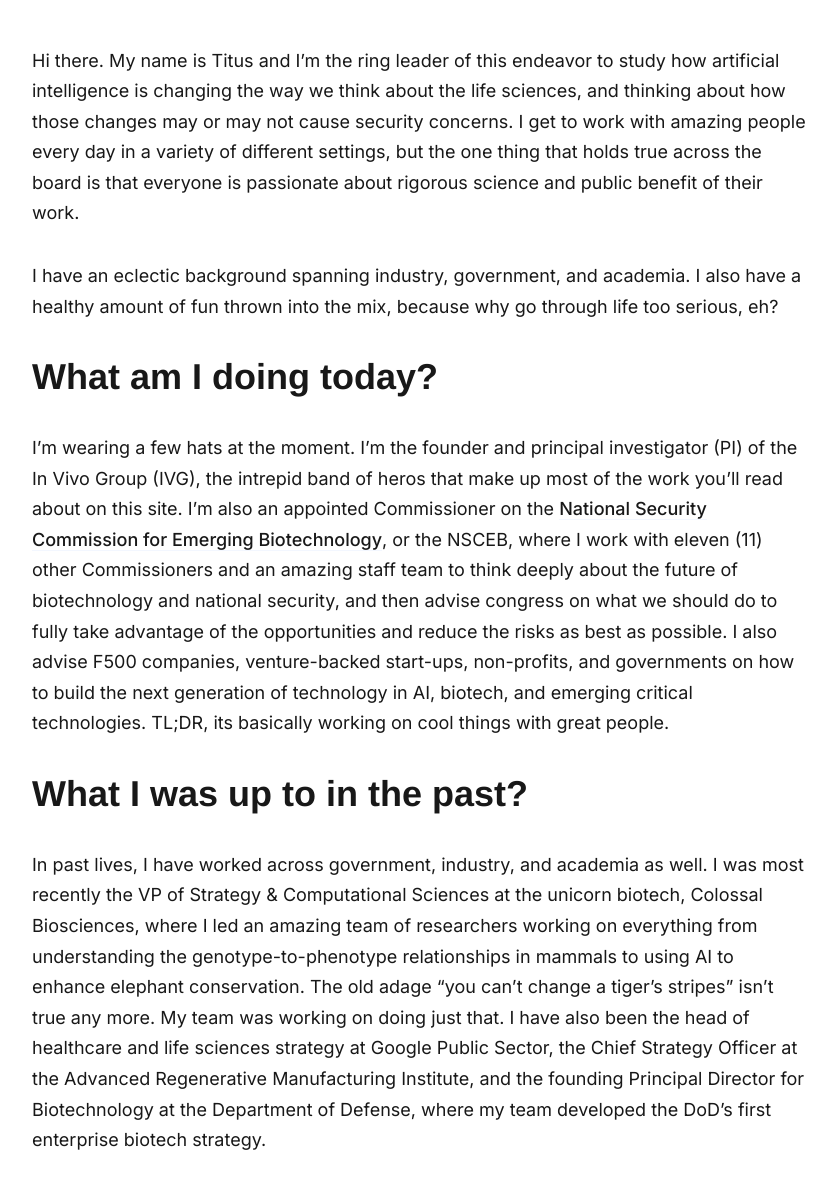
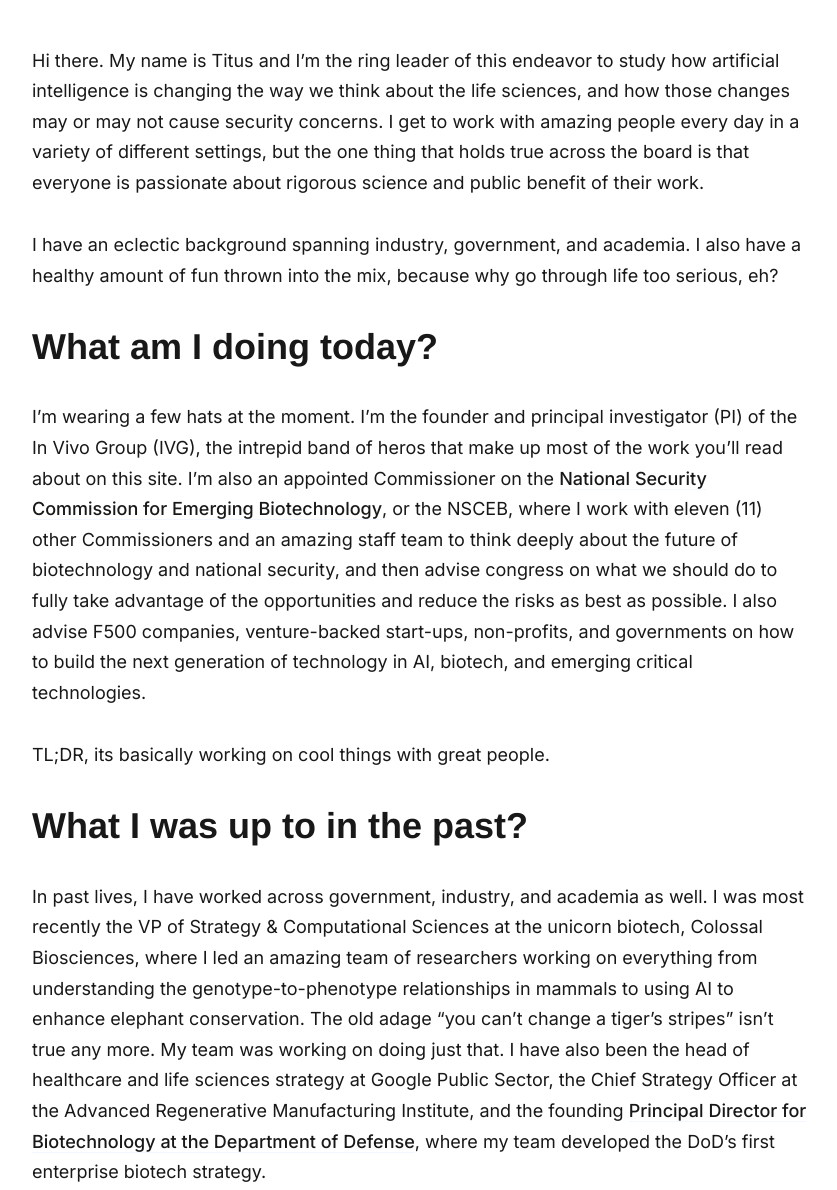
Before and after one commit to riyamehta18/theinvivogroup.github.io, a Jekyll site: the page built from _teams/2000-01-01-alexander-titus.md, in a window 1280 px wide and 1400 px high, scrolled down 659 px. Shown: the part 210-1400 px from the top of the window, without its empty margins (218-1055 px from the left). Built offline with Jekyll 4.4.1, drawn with Linux system fonts in a browser that asks for light colours; nearby versions of some CDN libraries; some web fonts are replaced; some of the changed text lies outside the part shown.

Commit message:
Updating bio

```diff
--- a/_teams/2000-01-01-alexander-titus.md
+++ b/_teams/2000-01-01-alexander-titus.md
@@ -5,21 +5,30 @@
 image: '/images/titus/dmc.jpg'
 ---
 
-Hi there. My name is Titus and I'm the ring leader of this endeavor to study how artificial intelligence is changing the way we think about the life sciences, and thinking about how those changes may or may not cause security concerns. I get to work with amazing people every day in a variety of different settings, but the one thing that holds true across the board is that everyone is passionate about rigorous science and public benefit of their work.
+Hi there. My name is Titus and I'm the ring leader of this endeavor to study how artificial intelligence is changing the way we think about the life sciences, and how those changes may or may not cause security concerns. I get to work with amazing people every day in a variety of different settings, but the one thing that holds true across the board is that everyone is passionate about rigorous science and public benefit of their work.
 
 I have an eclectic background spanning industry, government, and academia. I also have a healthy amount of fun thrown into the mix, because why go through life too serious, eh?
 
 # What am I doing today?
-I'm wearing a few hats at the moment. I'm the founder and principal investigator (PI) of the In Vivo Group (IVG), the intrepid band of heros that make up most of the work you'll read about on this site. I'm also an appointed Commissioner on the [National Security Commission for Emerging Biotechnology](https://www.linkedin.com/company/national-security-commission-on-emerging-biotechnology-nsceb/){:target="_blank"}, or the NSCEB, where I work with eleven (11) other Commissioners and an amazing staff team to think deeply about the future of biotechnology and national security, and then advise congress on what we should do to fully take advantage of the opportunities and reduce the risks as best as possible. I also advise F500 companies, venture-backed start-ups, non-profits, and governments on how to build the next generation of technology in AI, biotech, and emerging critical technologies. TL;DR, its basically working on cool things with great people.
+I'm wearing a few hats at the moment. I'm the founder and principal investigator (PI) of the In Vivo Group (IVG), the intrepid band of heros that make up most of the work you'll read about on this site. I'm also an appointed Commissioner on the [National Security Commission for Emerging Biotechnology](https://www.linkedin.com/company/national-security-commission-on-emerging-biotechnology-nsceb/){:target="_blank"}, or the NSCEB, where I work with eleven (11) other Commissioners and an amazing staff team to think deeply about the future of biotechnology and national security, and then advise congress on what we should do to fully take advantage of the opportunities and reduce the risks as best as possible. I also advise F500 companies, venture-backed start-ups, non-profits, and governments on how to build the next generation of technology in AI, biotech, and emerging critical technologies.
+
+TL;DR, its basically working on cool things with great people.
 
 # What I was up to in the past?
-In past lives, I have worked across government, industry, and academia as well. I was most recently the VP of Strategy & Computational Sciences at the unicorn biotech, Colossal Biosciences, where I led an amazing team of researchers working on everything from understanding the genotype-to-phenotype relationships in mammals to using AI to enhance elephant conservation. The old adage "you can't change a tiger's stripes" isn't true any more. My team was working on doing just that. I have also been the head of healthcare and life sciences strategy at Google Public Sector, the Chief Strategy Officer at the Advanced Regenerative Manufacturing Institute, and the founding Principal Director for Biotechnology at the Department of Defense, where my team developed the DoD's first enterprise biotech strategy.
+In past lives, I have worked across government, industry, and academia as well. I was most recently the VP of Strategy & Computational Sciences at the unicorn biotech, Colossal Biosciences, where I led an amazing team of researchers working on everything from understanding the genotype-to-phenotype relationships in mammals to using AI to enhance elephant conservation. The old adage "you can't change a tiger's stripes" isn't true any more. My team was working on doing just that. I have also been the head of healthcare and life sciences strategy at Google Public Sector, the Chief Strategy Officer at the Advanced Regenerative Manufacturing Institute, and the founding [Principal Director for Biotechnology at the Department of Defense](https://www.defense.gov/About/Biographies/Biography/Article/1845752/dr-alexander-titus/){:target="_blank"}, where my team developed the DoD's first enterprise biotech strategy.
 
 Before I was in meetings all day, I was a data scientist and ML engineer at Amazon on the Alexa AI team and at In-Q-Tel, the venture capital firm that works closely with the national security community to find, support, and leverage the latest tech. I also happened to earn my PhD in Quantitative Biomedical Sciences, with a specialization in machine learning + genomics, from Dartmouth in the Christensen Molecular Epidemiology Lab. I built tools and used them to study the hidden relationships in tumor biology, and in particular different subtypes of breast cancer.
 
 # How about a little fun?
-I mentioned I like to intermix a healthy amount of fun in life. Between undergrad and grad school, I took a year off, twice, to explore the world and doing some traveling. The first year I took off, I bought a one-way ticket to Guatemala and spent the year going where the chicken bus took me. Naturally, I ended up living in a mini-camper cruising the east coast of Australia.
+I mentioned I like to intermix a healthy amount of fun in life. Between undergrad and grad school, I took a year off, twice, to explore the world and do some traveling. The first year I took off, I bought a one-way ticket to Guatemala and spent the year going where the chicken bus took me. Naturally, I ended up living in a mini-camper cruising the east coast of Australia.
 
 The second year I took off, I packed up all my things and my wife and I flew to Prudhoe Bay, AK, a small town on the Arctic Ocean 300 miles north of the Arctic Circle and we rode our bicycles a little over 3,000 miles to San Francisco. It took us about 3.5 months, and when we hit SF, I decided it was time to go to grad school. So while I was applying, we ended up in Detroit living in the Motor City Casino, where I played Blackjack full time and wrote personal statements in the evenings. Needless to say, probability is a passion of mine.
 
+<div class="gallery-box">
+  <div class="gallery">
+    <img src="/images/adventures/daltonhills.jpg" loading="lazy" alt="Car">
+  </div>
+  <em>Staring down the road wondering what we had gotten ourselves into.</em>
+</div>
+
 Now, I spend all my free time in the woods. I like to say I'm often lost in thought, and sometimes I'm lost in the woods. Sometimes I'm lost in both, and thats how I like it.
--- a/team/index.html
+++ b/team/index.html
@@ -1,7 +1,7 @@
 ---
 layout: default
 title: The Team
-description: I get to work with a lot of wonderful people on really interesting stuff. This is who they are.
+description: We're computer scientists, engineers, policy wonks, and just all around curious people.
 ---
 <div class="container">
   <div class="page-head">
```
Also changed, not shown: 2 other files.
